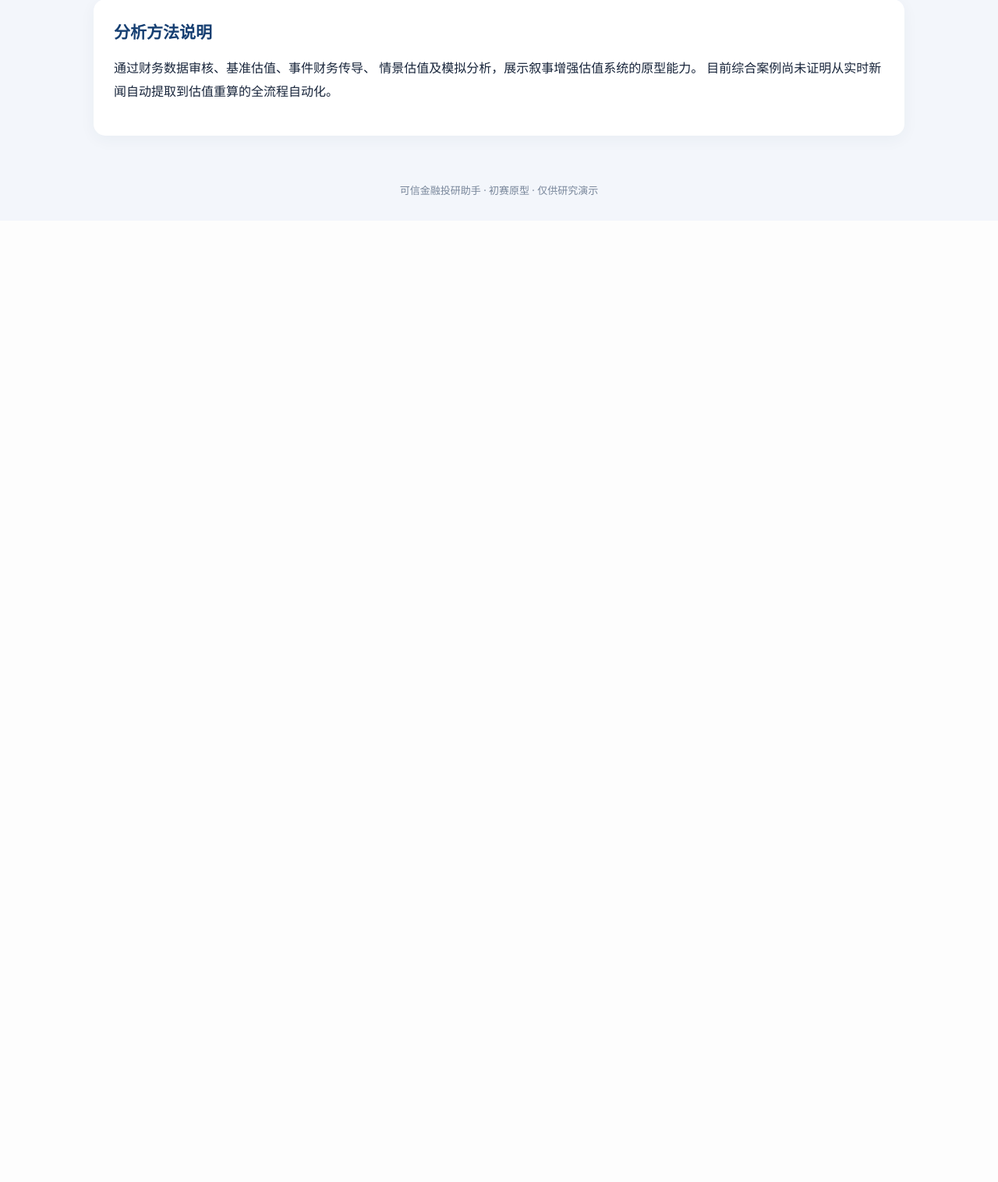
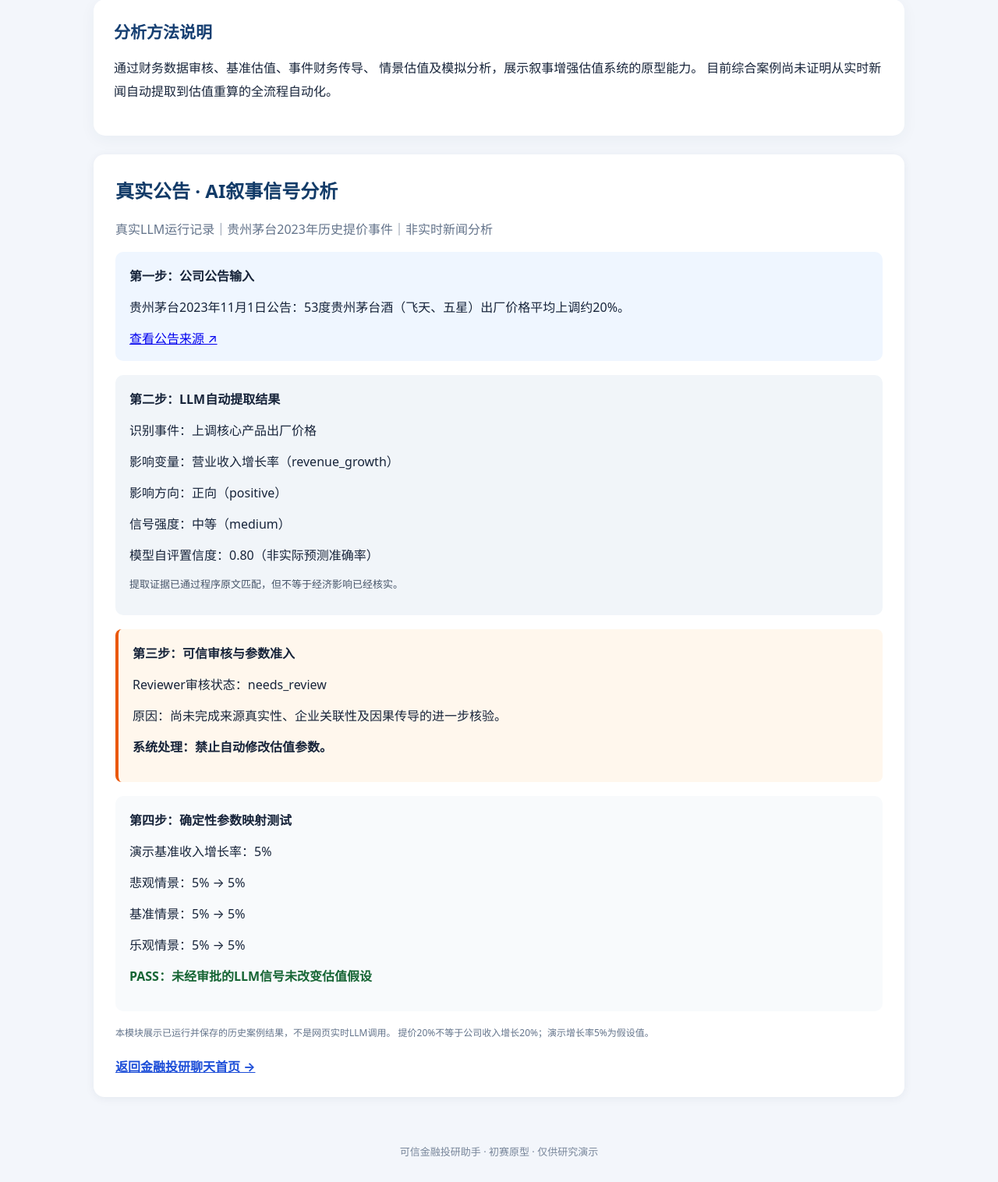
Before and after one commit to wuqunzhou/trustworthy-finance-chat, a Flask app: page /showcase in a window 1280 px wide. Shown: the part 2540-4056 px from the top of the page at 78% size. Before the commit the page ends 2791 px from the top, so only its background shows below. Run offline with Flask 3, Linux system fonts and the light colour scheme.

Commit message:
Add AI narrative signal analysis section to showcase
feat: show real LLM narrative audit case

```diff
--- a/trustworthy_finance_chat_web/financial_chat_web/templates/showcase.html
+++ b/trustworthy_finance_chat_web/financial_chat_web/templates/showcase.html
@@ -110,6 +110,62 @@
 情景估值及模拟分析，展示叙事增强估值系统的原型能力。
 目前综合案例尚未证明从实时新闻自动提取到估值重算的全流程自动化。</p>
 </section>
+
+<section style="background:white;border-radius:14px;padding:28px;margin:24px 0;box-shadow:0 2px 12px #102d5210;">
+  <h2 style="color:#123b68;margin-top:0;">真实公告 · AI叙事信号分析</h2>
+  <p style="color:#64748b;">
+    真实LLM运行记录｜贵州茅台2023年历史提价事件｜非实时新闻分析
+  </p>
+
+  <div style="background:#eff6ff;padding:18px;border-radius:10px;margin:18px 0;">
+    <strong>第一步：公司公告输入</strong>
+    <p>贵州茅台2023年11月1日公告：53度贵州茅台酒（飞天、五星）出厂价格平均上调约20%。</p>
+    <a href="https://www.moutai.com.cn/maotaigf/fileDir/resource/cms/article/408428/570257/2023110116333232180.pdf"
+       target="_blank" rel="noopener noreferrer">
+      查看公告来源 ↗
+    </a>
+  </div>
+
+  <div style="background:#f1f5f9;padding:18px;border-radius:10px;margin-bottom:18px;">
+    <strong>第二步：LLM自动提取结果</strong>
+    <p>识别事件：上调核心产品出厂价格</p>
+    <p>影响变量：营业收入增长率（revenue_growth）</p>
+    <p>影响方向：正向（positive）</p>
+    <p>信号强度：中等（medium）</p>
+    <p>模型自评置信度：0.80（非实际预测准确率）</p>
+    <p style="font-size:13px;color:#475569;">
+      提取证据已通过程序原文匹配，但不等于经济影响已经核实。
+    </p>
+  </div>
+
+  <div style="background:#fff7ed;border-left:4px solid #ea580c;padding:18px;border-radius:8px;margin-bottom:18px;">
+    <strong>第三步：可信审核与参数准入</strong>
+    <p>Reviewer审核状态：needs_review</p>
+    <p>原因：尚未完成来源真实性、企业关联性及因果传导的进一步核验。</p>
+    <p><strong>系统处理：禁止自动修改估值参数。</strong></p>
+  </div>
+
+  <div style="background:#f8fafc;padding:18px;border-radius:10px;">
+    <strong>第四步：确定性参数映射测试</strong>
+    <p>演示基准收入增长率：5%</p>
+    <p>悲观情景：5% → 5%</p>
+    <p>基准情景：5% → 5%</p>
+    <p>乐观情景：5% → 5%</p>
+    <p style="color:#166534;font-weight:bold;">
+      PASS：未经审批的LLM信号未改变估值假设
+    </p>
+  </div>
+
+  <p style="font-size:12px;color:#64748b;margin-top:18px;">
+    本模块展示已运行并保存的历史案例结果，不是网页实时LLM调用。
+    提价20%不等于公司收入增长20%；演示增长率5%为假设值。
+  </p>
+
+  <a href="/" style="display:inline-block;margin-top:10px;color:#1d4ed8;font-weight:bold;">
+    返回金融投研聊天首页 →
+  </a>
+</section>
+
 </main>
 <footer>可信金融投研助手 · 初赛原型 · 仅供研究演示</footer>
 </body>
```
